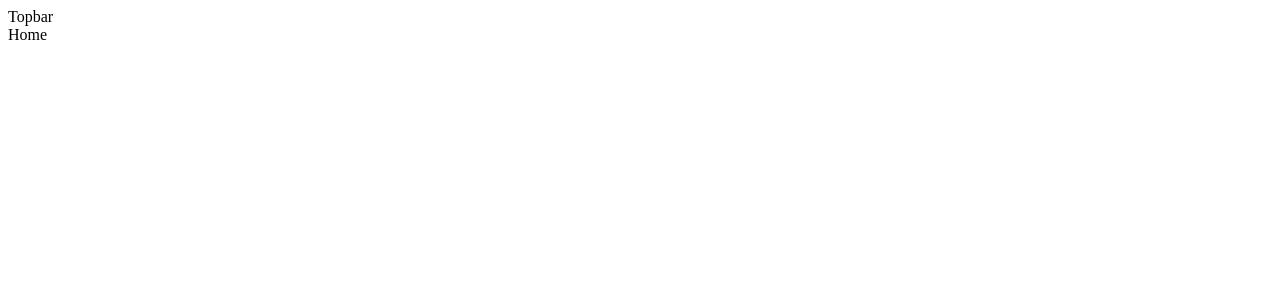
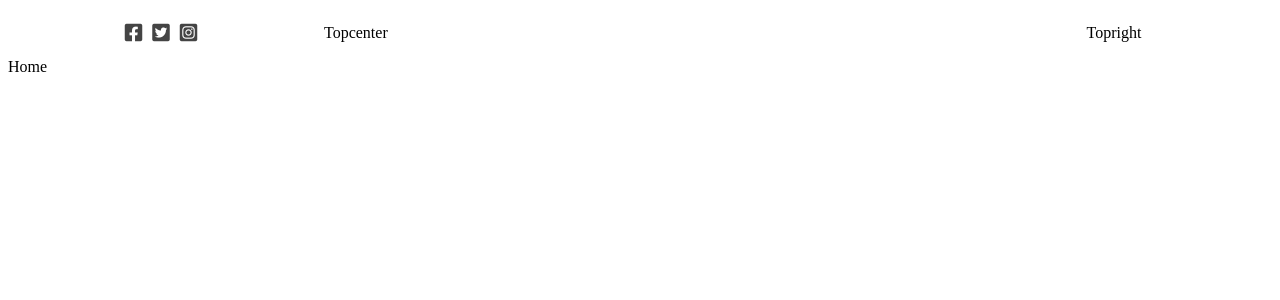
Before and after one commit to nforman91/mern_stack, a React (Create React App) app in the folder client/: page / in a window 1280 px wide. Shown: the top 300 px of the page. Built offline with nearby package versions, Linux system fonts and the light colour scheme.

Commit message:
Styling topbar and enabling FontAwesome icons

```diff
--- a/client/public/index.html
+++ b/client/public/index.html
@@ -9,6 +9,9 @@
       name="description"
       content="Web site created using create-react-app"
     />
+    <link rel="stylesheet" href="https://cdnjs.cloudflare.com/ajax/libs/font-awesome/6.2.1/css/all.min.css"
+      integrity="sha512-MV7K8+y+gLIBoVD59lQIYicR65iaqukzvf/nwasF0nqhPay5w/9lJmVM2hMDcnK1OnMGCdVK+iQrJ7lzPJQd1w=="
+      crossorigin="anonymous" referrerpolicy="no-referrer" />
     <link rel="apple-touch-icon" href="%PUBLIC_URL%/logo192.png" />
     <link rel="manifest" href="%PUBLIC_URL%/manifest.json" />
     <title>MERN Stack</title>
--- a/client/src/components/Topbar.jsx
+++ b/client/src/components/Topbar.jsx
@@ -1,8 +1,56 @@
 // import { Link } from "react-router-dom";
-// import styled from "styled-components";
+import styled from "styled-components";
 
 export default function Topbar() {
   return (
-    <div>Topbar</div>
+    <StyledTop>
+        <StyledTopLeft>
+            <StyledTopIcon className="fa-brands fa-square-facebook"></StyledTopIcon>
+            <StyledTopIcon className="fa-brands fa-square-twitter"></StyledTopIcon>
+            <StyledTopIcon className="fa-brands fa-square-instagram"></StyledTopIcon>
+        </StyledTopLeft>
+        <StyledTopCenter>
+            Topcenter
+        </StyledTopCenter>
+        <StyledTopRight>
+            Topright
+        </StyledTopRight>
+    </StyledTop>
   )
-}
+};
+
+const StyledTop = styled.div`
+    width: 100%;
+    height: 50px;
+    background-color: white;
+    position: sticky;
+    top: 0;
+    display: flex;
+    align-items: center;
+    z-index: 999;
+`;
+
+const StyledTopLeft = styled.div`
+    flex: 3;
+    display: flex;
+    align-items: center;
+    justify-content: center;
+`;
+
+const StyledTopCenter = styled.div`
+    flex: 6;
+`;
+
+const StyledTopRight = styled.div`
+    flex: 3;
+    display: flex;
+    align-items: center;
+    justify-content: center;
+`;
+
+const StyledTopIcon = styled.i`
+    font-size: 20px;
+    margin-right: 10px;
+    color: #444;
+    cursor: pointer;
+`;
```
